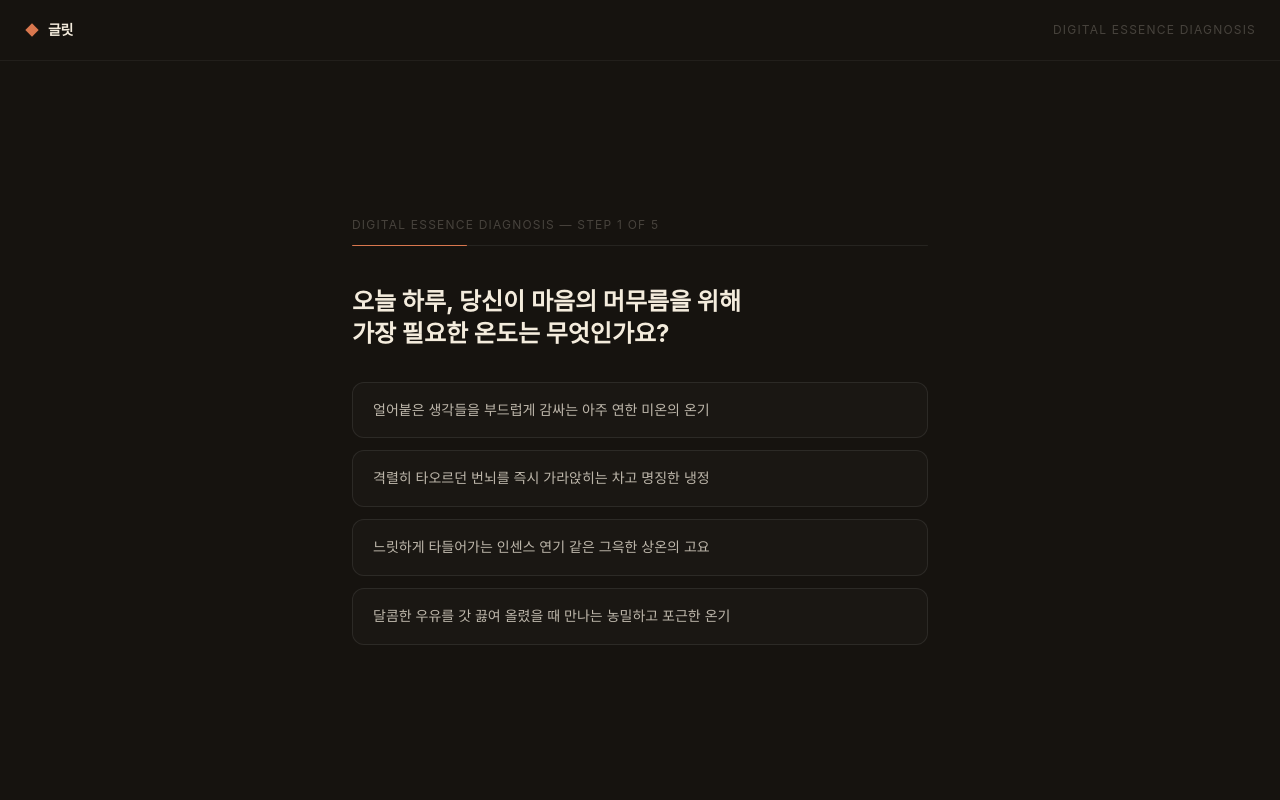
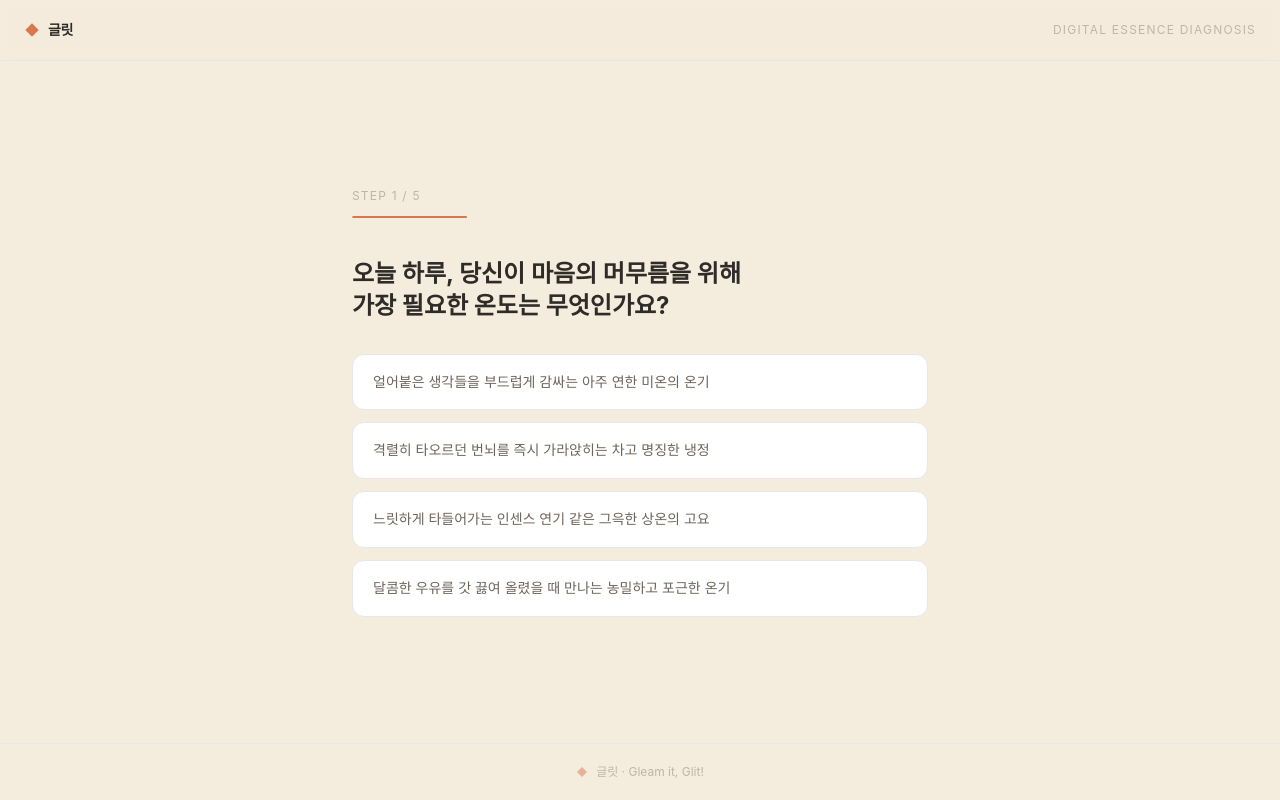
Before and after one commit to pastel2day-lgtm/glit, a Next.js app: page /diagnosis in a window 1280 px wide. Both pictures are taken after a click on the button "진단 시작하기". Built offline with nearby package versions, Linux system fonts and the light colour scheme; a web font is replaced by a local one.

Commit message:
update diagnosis quiz to ivory/light theme matching homepage
Co-Authored-By: Claude Sonnet 4.6 <noreply@anthropic.com>

```diff
--- a/components/diagnosis/DiagnosisQuiz.tsx
+++ b/components/diagnosis/DiagnosisQuiz.tsx
@@ -139,24 +139,15 @@ export default function DiagnosisQuiz() {
   const progress = ((step + 1) / QUESTIONS.length) * 100
 
   return (
-    <div
-      className="min-h-screen flex flex-col"
-      style={{ background: '#16130f', color: '#f4ecdd', fontFamily: 'inherit' }}
-    >
+    <div className="min-h-screen flex flex-col bg-ivory text-ink">
       {/* Header */}
-      <header
-        className="px-6 py-5 flex items-center justify-between"
-        style={{ borderBottom: '1px solid rgba(255,255,255,0.05)' }}
-      >
+      <header className="px-6 py-5 flex items-center justify-between border-b border-ink/8 bg-ivory/80 backdrop-blur-sm sticky top-0 z-10">
         <a href="/" className="flex items-center gap-2">
-          <span style={{ color: '#d9774e', display: 'flex' }}><Diamond className="w-4 h-4" /></span>
+          <Diamond className="w-4 h-4 text-coral" />
           <span className="text-sm font-bold tracking-tight">글릿</span>
         </a>
         {stage === 'quiz' && (
-          <span
-            className="hidden sm:block text-xs tracking-widest uppercase"
-            style={{ color: 'rgba(244,236,221,0.22)' }}
-          >
+          <span className="hidden sm:block text-xs tracking-widest uppercase text-sub/40">
             Digital Essence Diagnosis
           </span>
         )}
@@ -167,46 +158,37 @@ export default function DiagnosisQuiz() {
         {/* ── INTRO ── */}
         {stage === 'intro' && (
           <div className="text-center max-w-lg mx-auto">
-            <p
-              className="text-xs tracking-widest uppercase mb-6"
-              style={{ color: '#d9774e' }}
-            >
+            <div className="flex justify-center mb-6">
+              <Diamond className="w-8 h-8 text-coral" />
+            </div>
+            <p className="text-coral text-xs font-medium tracking-widest uppercase mb-5">
               Digital Essence Diagnosis
             </p>
-            <h1 className="text-3xl md:text-4xl font-bold leading-snug mb-6">
+            <h1 className="text-3xl md:text-4xl font-bold text-ink leading-snug mb-6">
               당신은 어떤 언어를<br />가진 사람인가요?
             </h1>
-            <p
-              className="text-base leading-relaxed mb-8"
-              style={{ color: 'rgba(244,236,221,0.45)' }}
-            >
+            <p className="text-sub text-base leading-relaxed mb-8">
               5가지 질문으로 나의 글쓰기 에센스 타입을 진단합니다.<br />
               솔직하게, 가장 먼저 떠오르는 답을 선택하세요.
             </p>
 
-            <div
-              className="flex justify-center gap-4 mb-10 flex-wrap text-xs"
-              style={{ color: 'rgba(244,236,221,0.22)' }}
-            >
+            <div className="flex justify-center gap-4 mb-10 flex-wrap">
               {['E형 · 온기', 'T형 · 명징', 'P형 · 깊이', 'I형 · 고요'].map((t) => (
-                <span key={t}>{t}</span>
+                <span key={t} className="text-xs text-sub/50 border border-ink/10 px-3 py-1 rounded-full">
+                  {t}
+                </span>
               ))}
             </div>
 
             <button
               onClick={() => setStage('quiz')}
-              className="px-8 py-4 rounded-full text-sm font-medium transition-all"
-              style={{ background: '#d9774e', color: '#fff' }}
+              className="bg-coral text-white px-8 py-4 rounded-full text-sm font-medium hover:bg-coral/90 transition-colors"
             >
               진단 시작하기
             </button>
 
             <div className="mt-8">
-              <a
-                href="/"
-                className="text-xs"
-                style={{ color: 'rgba(244,236,221,0.22)' }}
-              >
+              <a href="/" className="text-xs text-sub/40 hover:text-coral transition-colors">
                 ← 글릿으로 돌아가기
               </a>
             </div>
@@ -216,28 +198,21 @@ export default function DiagnosisQuiz() {
         {/* ── QUIZ ── */}
         {stage === 'quiz' && (
           <div className="w-full max-w-xl mx-auto">
-            {/* Step indicator */}
-            <p
-              className="text-xs tracking-widest uppercase mb-3"
-              style={{ color: 'rgba(244,236,221,0.22)' }}
-            >
-              DIGITAL ESSENCE DIAGNOSIS — STEP {step + 1} OF {QUESTIONS.length}
+            <p className="text-xs tracking-widest uppercase mb-3 text-sub/40">
+              STEP {step + 1} / {QUESTIONS.length}
             </p>
 
             {/* Progress bar */}
-            <div
-              className="h-px mb-10 rounded-full overflow-hidden"
-              style={{ background: 'rgba(255,255,255,0.07)' }}
-            >
+            <div className="h-0.5 mb-10 rounded-full overflow-hidden bg-ink/8">
               <div
-                className="h-full rounded-full transition-all duration-500"
-                style={{ width: `${progress}%`, background: '#d9774e' }}
+                className="h-full rounded-full bg-coral transition-all duration-500"
+                style={{ width: `${progress}%` }}
               />
             </div>
 
             {/* Question */}
             <h2
-              className="text-xl md:text-2xl font-bold leading-snug mb-8"
+              className="text-xl md:text-2xl font-bold text-ink leading-snug mb-8"
               style={{ whiteSpace: 'pre-line' }}
             >
               {QUESTIONS[step].title}
@@ -253,19 +228,14 @@ export default function DiagnosisQuiz() {
                     key={i}
                     onClick={() => handleSelect(option.type)}
                     disabled={!!selected}
-                    className="text-left px-5 py-4 rounded-xl text-sm leading-relaxed transition-all duration-200"
-                    style={{
-                      border: isChosen
-                        ? '1px solid #d9774e'
-                        : '1px solid rgba(255,255,255,0.08)',
-                      background: isChosen
-                        ? 'rgba(217,119,78,0.13)'
-                        : 'rgba(255,255,255,0.02)',
-                      color: isDimmed
-                        ? 'rgba(244,236,221,0.18)'
-                        : 'rgba(244,236,221,0.75)',
-                      cursor: selected ? 'default' : 'pointer',
-                    }}
+                    className={[
+                      'text-left px-5 py-4 rounded-xl text-sm leading-relaxed transition-all duration-200 border',
+                      isChosen
+                        ? 'border-coral bg-coral/8 text-ink'
+                        : isDimmed
+                        ? 'border-ink/8 bg-white/40 text-sub/30'
+                        : 'border-ink/12 bg-white hover:border-coral/40 hover:bg-coral/4 text-sub cursor-pointer',
+                    ].join(' ')}
                   >
                     {option.text}
                   </button>
@@ -278,32 +248,19 @@ export default function DiagnosisQuiz() {
         {/* ── RESULT ── */}
         {stage === 'result' && (
           <div className="text-center max-w-lg mx-auto">
-            <p
-              className="text-xs tracking-widest uppercase mb-5"
-              style={{ color: '#d9774e' }}
-            >
+            <p className="text-coral text-xs font-medium tracking-widest uppercase mb-5">
               Your Essence Type
             </p>
 
-            <div
-              className="inline-flex items-center gap-2 px-5 py-2 rounded-full mb-6"
-              style={{ border: '1px solid rgba(217,119,78,0.28)' }}
-            >
-              <span className="font-mono text-sm" style={{ color: '#d9774e' }}>
-                {result.code}
-              </span>
-              <span style={{ color: 'rgba(244,236,221,0.18)' }}>·</span>
-              <span className="text-sm" style={{ color: 'rgba(244,236,221,0.45)' }}>
-                {result.eng}
-              </span>
+            <div className="inline-flex items-center gap-2 px-5 py-2 rounded-full mb-6 border border-coral/25 bg-coral/5">
+              <span className="font-mono text-sm text-coral">{result.code}</span>
+              <span className="text-ink/20">·</span>
+              <span className="text-sm text-sub">{result.eng}</span>
             </div>
 
-            <h2 className="text-3xl md:text-4xl font-bold mb-3">{result.name}</h2>
+            <h2 className="text-3xl md:text-4xl font-bold text-ink mb-3">{result.name}</h2>
 
-            <p
-              className="text-base italic mb-7"
-              style={{ color: 'rgba(244,236,221,0.45)' }}
-            >
+            <p className="text-base italic text-sub leading-relaxed mb-7">
               {result.tagline}
             </p>
 
@@ -311,11 +268,7 @@ export default function DiagnosisQuiz() {
               {result.keywords.map((kw) => (
                 <span
                   key={kw}
-                  className="text-xs px-2.5 py-1 rounded-full"
-                  style={{
-                    color: 'rgba(217,119,78,0.75)',
-                    border: '1px solid rgba(217,119,78,0.2)',
-                  }}
+                  className="text-xs text-coral border border-coral/30 px-2.5 py-1 rounded-full"
                 >
                   {kw}
                 </span>
@@ -323,39 +276,23 @@ export default function DiagnosisQuiz() {
             </div>
 
             {/* Blurred preview */}
-            <div
-              className="relative mb-3 p-6 rounded-2xl text-left overflow-hidden"
-              style={{
-                background: 'rgba(255,255,255,0.035)',
-                border: '1px solid rgba(255,255,255,0.07)',
-              }}
-            >
-              <p
-                className="text-sm leading-relaxed"
-                style={{ color: 'rgba(244,236,221,0.55)' }}
-              >
+            <div className="relative mb-3 p-6 rounded-2xl text-left overflow-hidden border border-ink/8 bg-white/60">
+              <p className="text-sub text-sm leading-relaxed">
                 {result.description}
               </p>
-              {/* Blur overlay */}
               <div
                 className="absolute bottom-0 left-0 right-0 h-16 rounded-b-2xl"
-                style={{
-                  background: 'linear-gradient(to top, #16130f 20%, transparent)',
-                }}
+                style={{ background: 'linear-gradient(to top, #F4ECDD 20%, transparent)' }}
               />
             </div>
 
-            <p
-              className="text-xs mb-7 mt-3"
-              style={{ color: 'rgba(244,236,221,0.22)' }}
-            >
+            <p className="text-xs text-sub/40 mb-7 mt-3">
               전체 분석 결과는 글릿 뉴스레터 구독 후 확인할 수 있어요.
             </p>
 
             <a
               href="/#join"
-              className="inline-block px-8 py-4 rounded-full text-sm font-medium transition-all mb-5"
-              style={{ background: '#d9774e', color: '#fff' }}
+              className="inline-block bg-coral text-white px-8 py-4 rounded-full text-sm font-medium hover:bg-coral/90 transition-colors mb-5"
             >
               전체 분석 결과 받아보기 →
             </a>
@@ -364,14 +301,21 @@ export default function DiagnosisQuiz() {
 
             <button
               onClick={handleReset}
-              className="text-xs mt-1 transition-colors"
-              style={{ color: 'rgba(244,236,221,0.22)' }}
+              className="text-xs mt-1 text-sub/40 hover:text-coral transition-colors"
             >
               다시 진단하기
             </button>
           </div>
         )}
       </main>
+
+      {/* Footer */}
+      <footer className="px-6 py-5 text-center border-t border-ink/8">
+        <div className="flex items-center justify-center gap-2 text-sub/40 text-xs">
+          <Diamond className="w-3 h-3 text-coral/50" />
+          <span>글릿 · Gleam it, Glit!</span>
+        </div>
+      </footer>
     </div>
   )
 }
```
